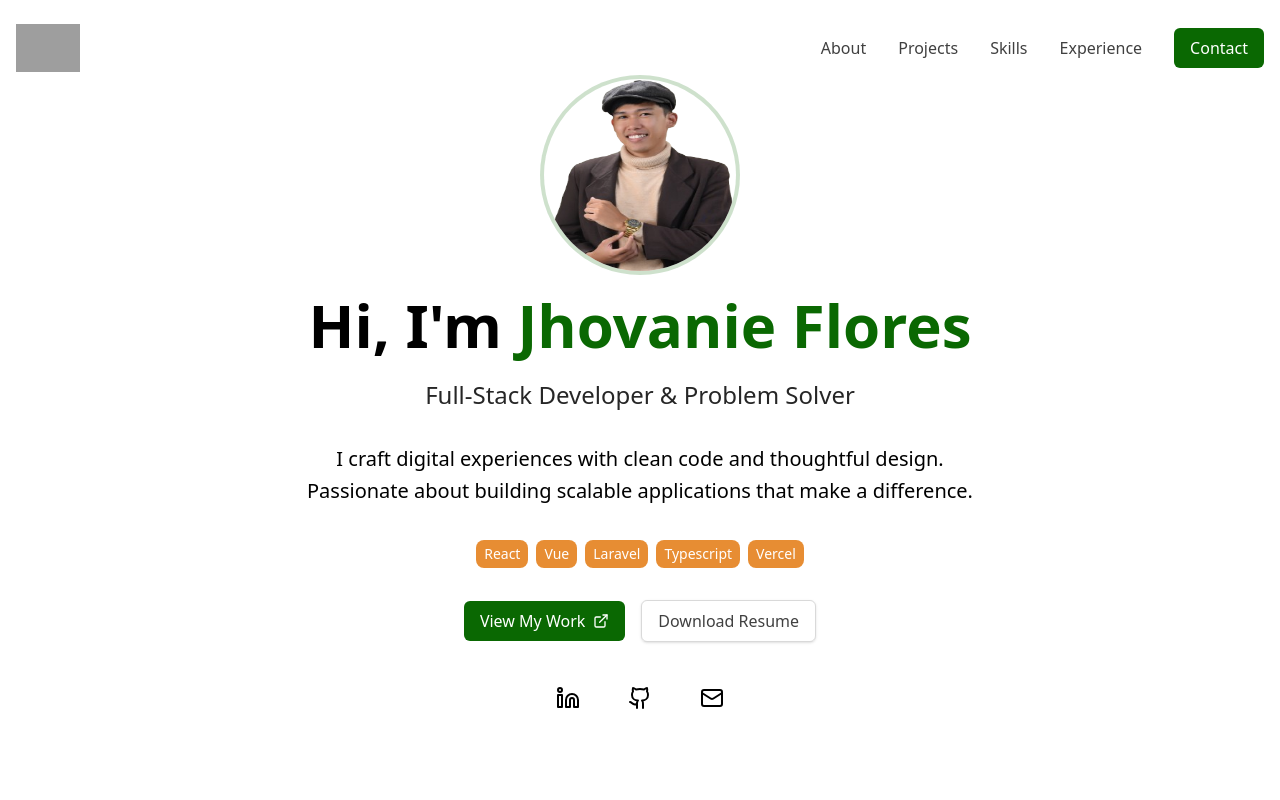
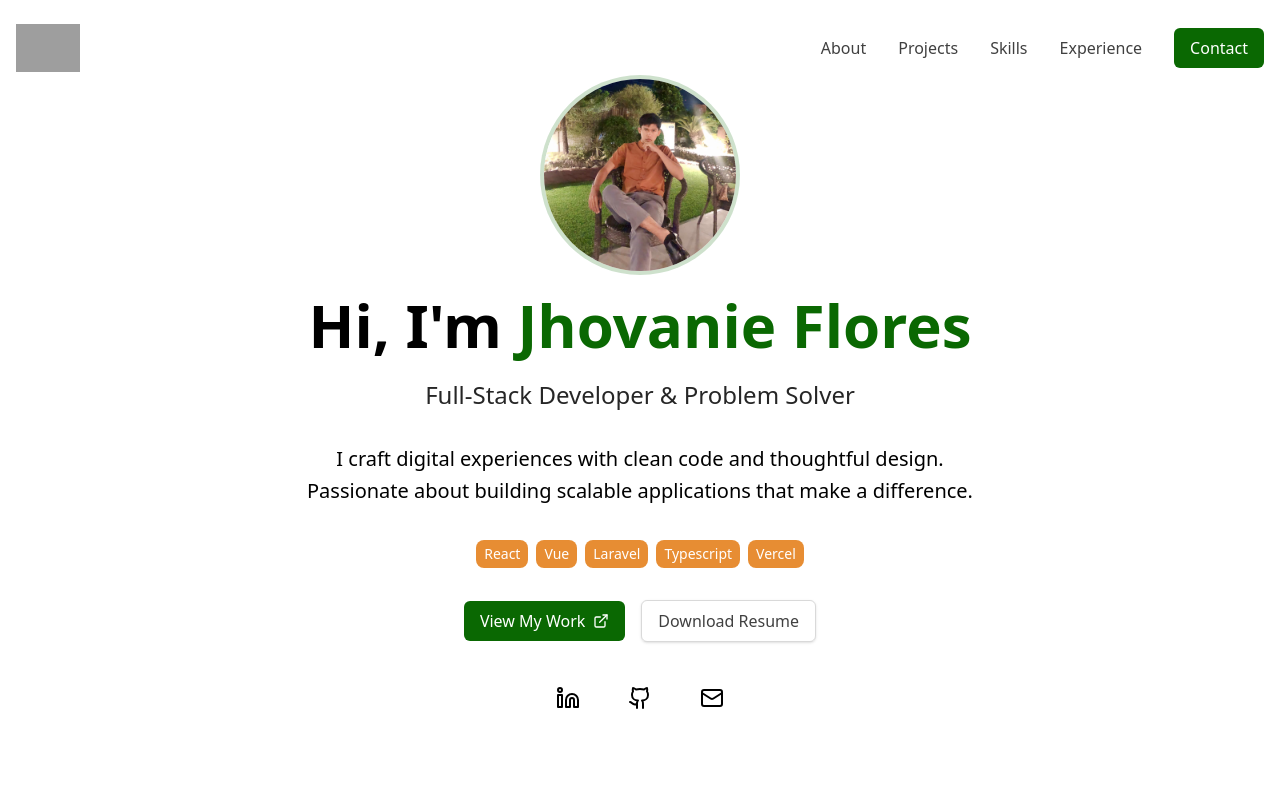
Before and after one commit to Jhovanie14/flores-porfolio, a React (Vite) app: page / in a window 1280 px wide. Shown: the top 800 px of the page. Built offline with nearby package versions, Linux system fonts and the light colour scheme; grey boxes are pictures that could not be loaded.

Commit message:
working on small stuff

```diff
--- a/index.html
+++ b/index.html
@@ -2,7 +2,7 @@
 <html lang="en">
   <head>
     <meta charset="UTF-8" />
-    <link rel="icon" type="image/svg+xml" href="/profile.png" />
+    <link rel="icon" type="image/svg+xml" href="/profile2.jpg" />
     <meta name="viewport" content="width=device-width, initial-scale=1.0" />
     <title>Jhovanie Flores</title>
   </head>
--- a/src/App.jsx
+++ b/src/App.jsx
@@ -26,7 +26,7 @@ function App() {
         {status && (
           <div
             className={`fixed z-100 top-10 right-5 px-4 py-3 rounded-lg shadow-lg text-white transition-all duration-300 ${
-              status === "success" ? "bg-green-600" : "bg-red-600"
+              status === "success" ? "bg-[#0a6802]" : "bg-red-600"
             }`}
           >
             {status === "success" ? (
@@ -38,7 +38,7 @@ function App() {
               </div>
             ) : (
               <div className="flex items-center">
-                <X />
+                <X className="w-4 h-4 mr-2" />
                 <span className="text-white font-medium text-lg">
                   Failed to send. Please try again.
                 </span>
--- a/src/Pages/Hero.jsx
+++ b/src/Pages/Hero.jsx
@@ -16,7 +16,7 @@ function Hero() {
           <div className="mb-8">
             <img
               className="w-48 h-48 mx-auto ring-4 ring-[#0a6802]/20 rounded-full mb-6"
-              src="profile.png"
+              src="profile2.jpg"
               alt="Profile"
             />
             <h1 className="text-4xl md:text-6xl font-bold text-balance mb-6">
```
Also changed, not shown: public/profile2.jpg (added).
